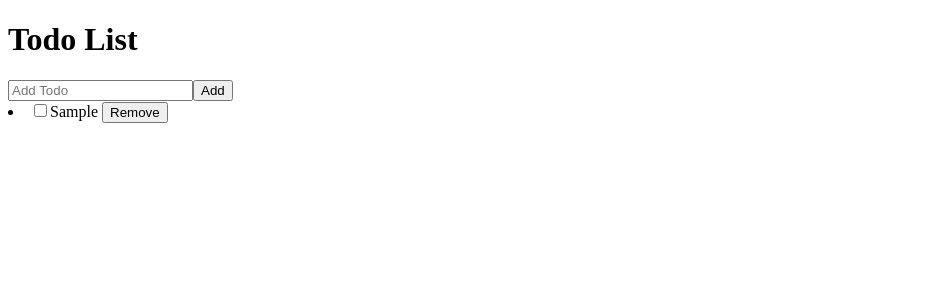
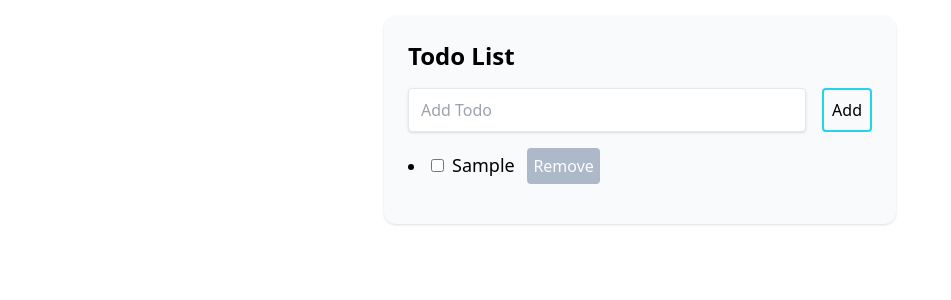
Before and after one commit to WidaSuryani/next-js-todo-app, a Next.js app: page / in a window 1280 px wide. Both pictures are taken after typing "Sample" into the empty fields and a click on the button "Add". Shown: the top 300 px of the page, without its empty margins (0-951 px from the left). Built offline with nearby package versions, Linux system fonts and the light colour scheme.

Commit message:
fix : fixing the tailwind and fixing the style, and fixing error hydrate

```diff
--- a/component/to-do-list.tsx
+++ b/components/to-do-list.tsx
@@ -51,16 +51,18 @@ const List = () => {
         <div className="flex mb-4 items-center">
           <li className={item.done ? styles.item_done : ''}>
             <input
+              className="mr-2 text-xl"
               type="checkbox"
               name=""
               id=""
               checked={item.done}
               onChange={() => toggleItem(item)}
             />
-            {item.title}{' '}
+            <label className="text-lg">{item.title} </label>
             <button
-              className="flex-no-shrink p-2 ml-2 border-2 rounded text-red border-red hover:text-white hover:bg-red"
+              className="flex-no-shrink p-1  ml-2 border-2 rounded text-red border-red hover:text-white hover:bg-red border-red-600 hover:bg-red-600 disabled:bg-slate-400 disabled:text-white disabled:border-slate-400 disabled:opacity-75"
               onClick={() => removeItem(item)}
+              disabled={!item.done}
             >
               Remove
             </button>
--- a/pages/_app.tsx
+++ b/pages/_app.tsx
@@ -1,5 +1,5 @@
 import { AppProps } from 'next/app'
-// import '../styles/globals.css'
+import '../styles/globals.css'
 
 function MyApp({ Component, pageProps }: AppProps) {
   return <Component {...pageProps} />
--- a/pages/api/store/store.ts
+++ b/pages/api/store/store.ts
@@ -17,11 +17,9 @@ export interface State {
 }
 
 export const useStore = create<State>(
-  persist(
     devtools(
       (set) => ({
         items: [],
-
         addItem: (item: TodoItem) => set((state) => ({ items: [...state.items, item] }), false, 'ADD_ITEM'),
         removeItem: (item: TodoItem) => set((state) => ({ items: state.items.filter((it) => it.id !== item.id) }), false, 'REMOVE_ITEM'),
         toggleItem: (item: TodoItem) =>
@@ -36,6 +34,4 @@ export const useStore = create<State>(
       }),
       'TodoStore'
     ),
-    { name: 'todolist' }
-  )
 );
--- a/styles/Home.module.css
+++ b/styles/Home.module.css
@@ -1,4 +1,3 @@
 .item_done {
     text-decoration: line-through;
-    padding-right: 10px;
 }
```
Also changed, not shown: pages/index.tsx (+7 -7 lines).
